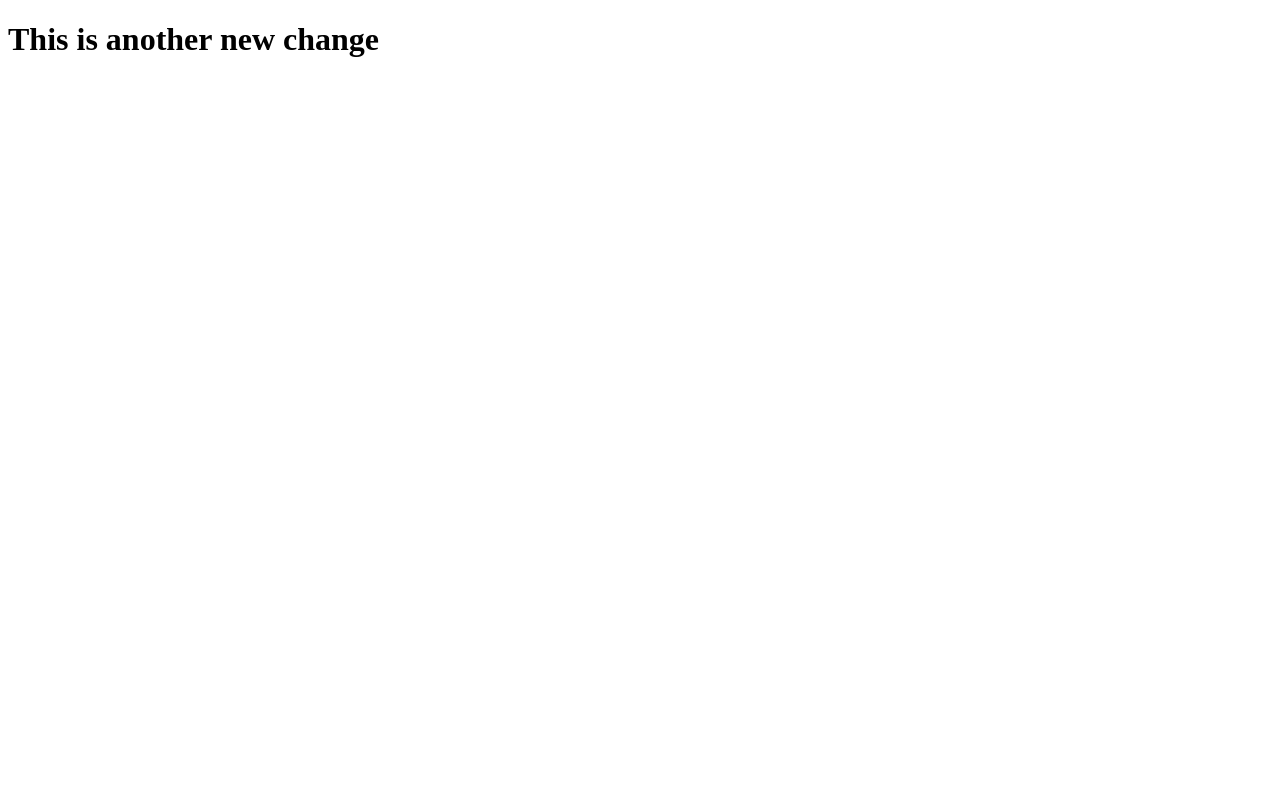
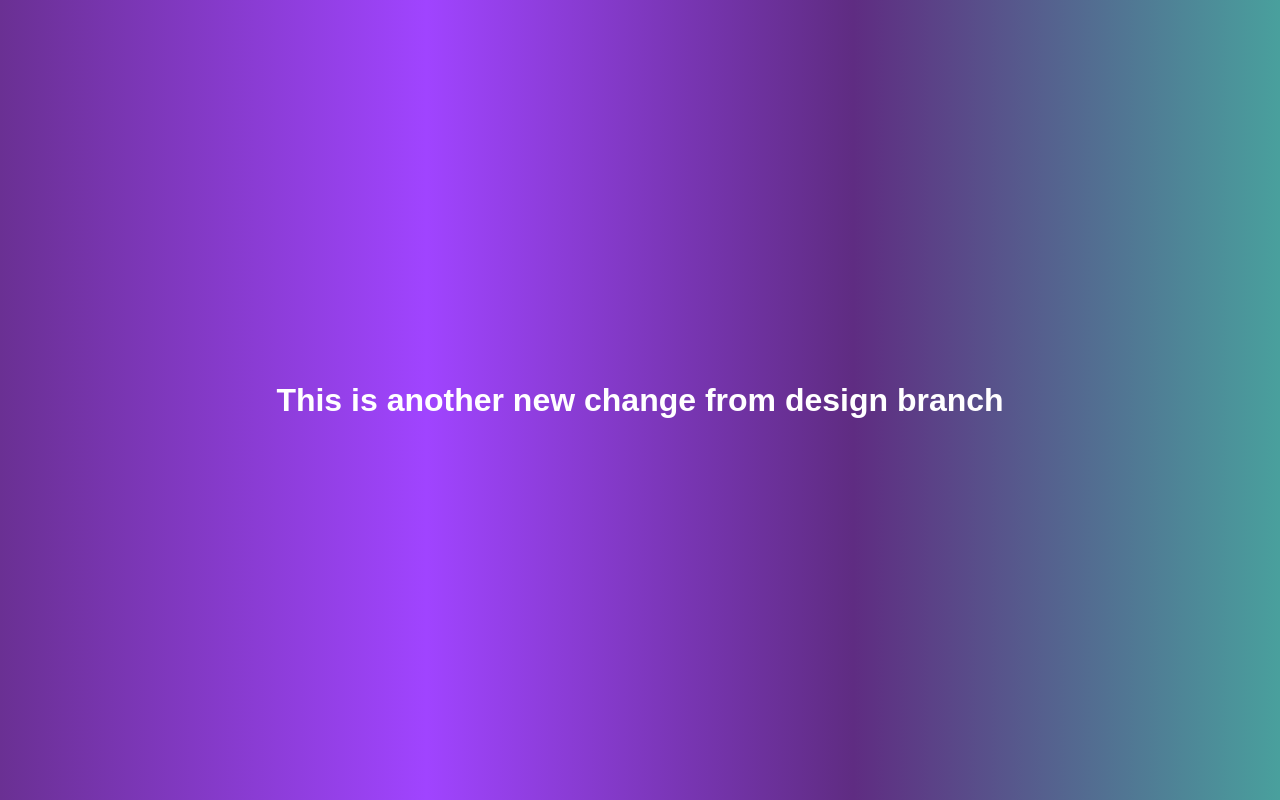
Before and after one commit to cusayan/GITHome, a plain HTML site: page index.html in a window 1280 px wide. Drawn offline with Linux system fonts and the light colour scheme.

Commit message:
V1 Design branch

```diff
--- a/index.html
+++ b/index.html
@@ -3,9 +3,10 @@
 <head>
     <meta charset="UTF-8">
     <meta name="viewport" content="width=device-width, initial-scale=1.0">
-    <title>This is version 5 from direct GITHUB</title>
+    <link rel="stylesheet" href="styles.css">
+    <title>This is version 1 from branch design</title>
 </head>
 <body>
-   <h1>This is another new change</h1>
+   <h1>This is another new change from design branch</h1>
 </body>
 </html>
--- /dev/null
+++ b/styles.css
@@ -0,0 +1,28 @@
+/* styles.css */
+body {
+    /* Set a gradient background from purple to teal */
+    background: linear-gradient(to right, #6a3093, #a044ff, #5f2c82, #49a09d);
+    font-family: Arial, sans-serif;
+    /* Sets a clean, modern font for the body text */
+    color: white;
+    /* Sets the text color to white for better contrast */
+    margin: 0;
+    /* Removes default margin */
+    padding: 0;
+    /* Removes default padding */
+    display: flex;
+    /* Enables flexbox layout */
+    justify-content: center;
+    /* Centers content horizontally */
+    align-items: center;
+    /* Centers content vertically */
+    height: 100vh;
+    /* Makes the body take the full height of the viewport */
+}
+
+h1 {
+    font-size: 2em;
+    /* Sets the size of the header text */
+    text-align: center;
+    /* Centers the header text */
+}
```
